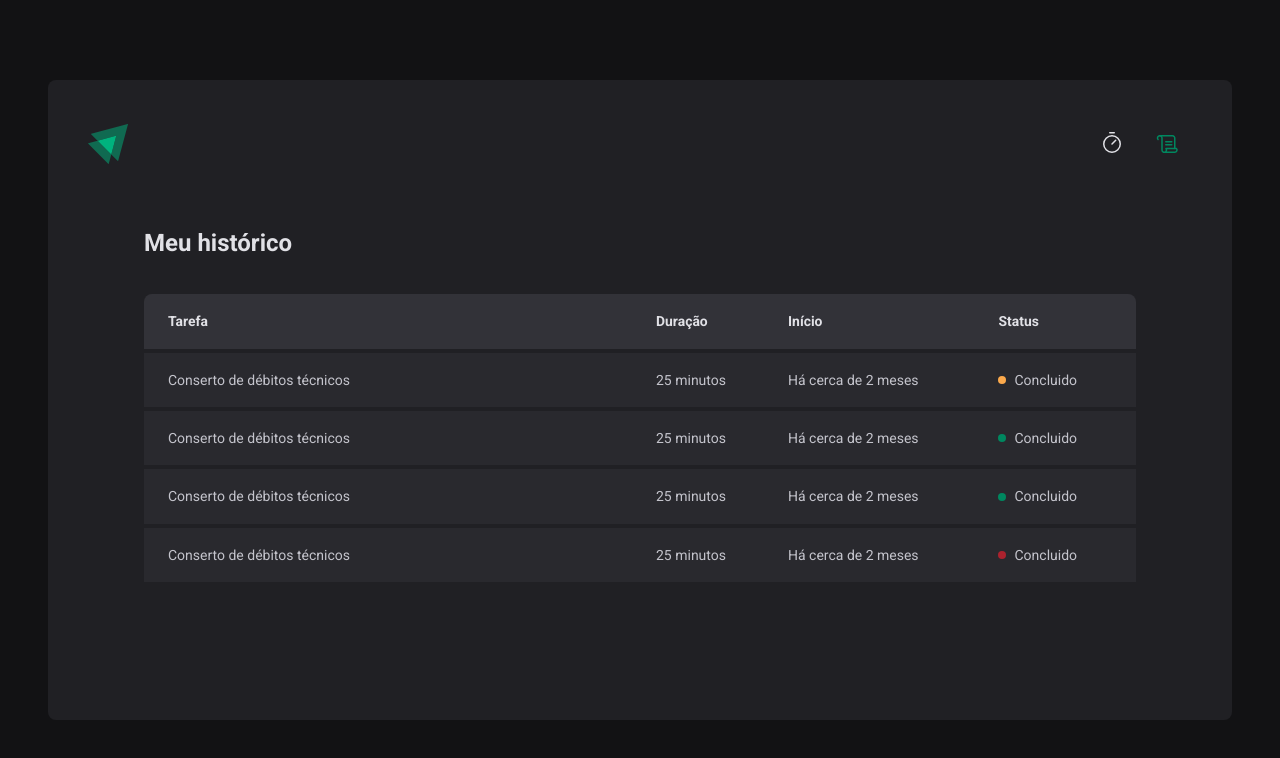
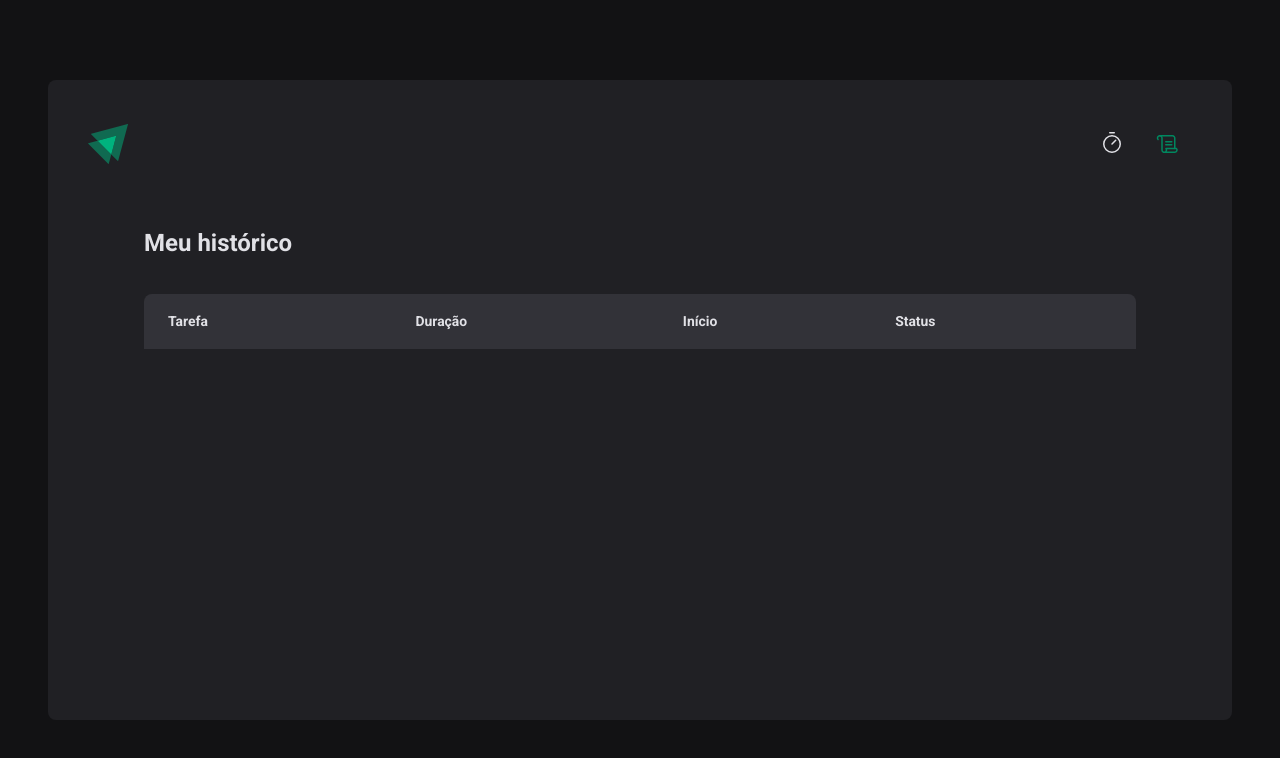
Before and after one commit to fsanntiago/timer-reactjs, a React (Vite) app: page /history in a window 1280 px wide. Shown: the top 758 px of the page. Built offline with nearby package versions, Linux system fonts and the light colour scheme.

Commit message:
feat: list cycles history

```diff
--- a/src/pages/History/index.tsx
+++ b/src/pages/History/index.tsx
@@ -1,6 +1,14 @@
+import { useContext } from 'react'
+import { formatDistanceToNow } from 'date-fns'
+import { ptBR } from 'date-fns/locale'
+
+import { CyclesContext } from '../../contexts/CycleContext'
+
 import { HistoryContainer, HistoryList, Status } from './styles'
 
 export function History() {
+  const { cycles } = useContext(CyclesContext)
+
   return (
     <HistoryContainer>
       <h1>Meu histórico</h1>
@@ -15,38 +23,31 @@
             </tr>
           </thead>
           <tbody>
-            <tr>
-              <td>Conserto de débitos técnicos</td>
-              <td>25 minutos</td>
-              <td>Há cerca de 2 meses</td>
-              <td>
-                <Status statusColor={'yellow'}>Concluido</Status>
-              </td>
-            </tr>
-            <tr>
-              <td>Conserto de débitos técnicos</td>
-              <td>25 minutos</td>
-              <td>Há cerca de 2 meses</td>
-              <td>
-                <Status statusColor={'green'}>Concluido</Status>
-              </td>
-            </tr>
-            <tr>
-              <td>Conserto de débitos técnicos</td>
-              <td>25 minutos</td>
-              <td>Há cerca de 2 meses</td>
-              <td>
-                <Status statusColor={'green'}>Concluido</Status>
-              </td>
-            </tr>
-            <tr>
-              <td>Conserto de débitos técnicos</td>
-              <td>25 minutos</td>
-              <td>Há cerca de 2 meses</td>
-              <td>
-                <Status statusColor={'red'}>Concluido</Status>
-              </td>
-            </tr>
+            {cycles.map((cycle) => (
+              <tr key={cycle.id}>
+                <td>{cycle.task}</td>
+                <td>{cycle.minutesAmount} minutos</td>
+                <td>
+                  {formatDistanceToNow(cycle.startDate, {
+                    addSuffix: true,
+                    locale: ptBR,
+                  })}
+                </td>
+                <td>
+                  {cycle.finishedDate && (
+                    <Status statusColor={'green'}>Concluído</Status>
+                  )}
+
+                  {cycle.interruptedDate && (
+                    <Status statusColor={'red'}>Interrompido</Status>
+                  )}
+
+                  {!cycle.interruptedDate && !cycle.finishedDate && (
+                    <Status statusColor={'yellow'}>Em andamento</Status>
+                  )}
+                </td>
+              </tr>
+            ))}
           </tbody>
         </table>
       </HistoryList>
```
